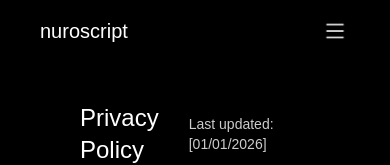
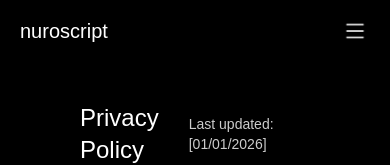
Before and after one commit to nuroscritp/nuroscript, a Next.js app: page /policy in a window 390 px wide. Shown: the top 165 px of the page. Built offline with nearby package versions, Linux system fonts and the light colour scheme.

Commit message:
Seven commit

```diff
--- a/components/Navbar.tsx
+++ b/components/Navbar.tsx
@@ -32,7 +32,7 @@
   return (
     <>
       {/* ================= NAVBAR ================= */}
-      <nav className="w-full px-10 py-4 flex items-center justify-between bg-black">
+      <nav className="w-full px-5 lg:px-10 py-4 flex items-center justify-between bg-black">
         {/* Logo */}
         <h1 className="text-white text-xl lg:text-2xl font-medium">
           nuroscript
```
